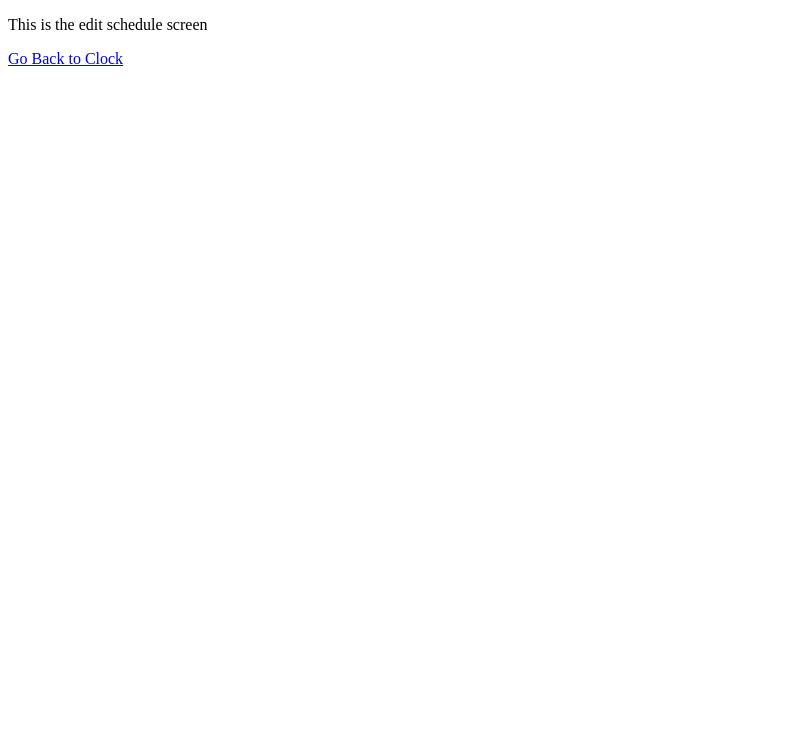
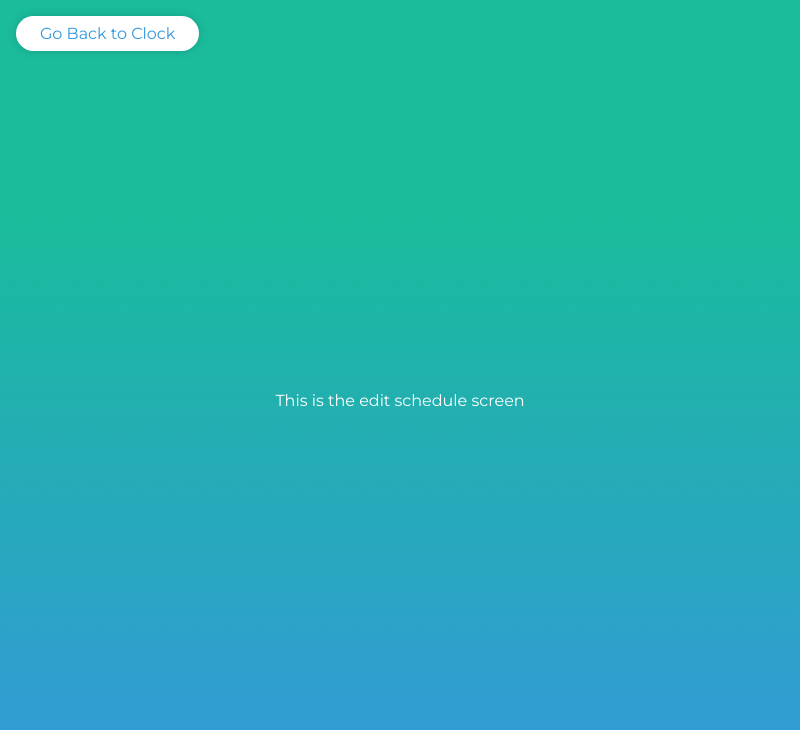
Before and after one commit to AnaliaMok/ClockApp, an Electron app: page edit_schedule.html in a window 800 px wide. Drawn offline with Linux system fonts and the light colour scheme.

Commit message:
Added script includes and gradient background

```diff
--- a/edit_schedule.html
+++ b/edit_schedule.html
@@ -5,11 +5,27 @@
     <meta name="viewport" content="width=device-width, initial-scale=1.0">
     <meta http-equiv="X-UA-Compatible" content="ie=edge">
     <title>ClockApp - Editing Schedule</title>
+    <link href="https://fonts.googleapis.com/css?family=Montserrat%7COpen+Sans%7CRaleway" rel="stylesheet">
+    <link rel="stylesheet" href="assets/css/style.css">
 </head>
 <body>
+    <canvas id="background-gradient"></canvas>
     <main>
+
         <p>This is the edit schedule screen</p>
-        <p><a href="./index.html">Go Back to Clock</a></p>
+        <div id="edit-btn-holder">
+            <a href="./index.html">Go Back to Clock</a>
+        </div>
+
     </main>
 </body>
+<script src="assets/data/schedule.json"></script>
+<script src="modules/schedule_module.js"></script>
+<script src="modules/clock_module.js"></script>
+<script type="text/javascript">
+    window.onload = init;
+    function init(){
+        Clock.changeBackground(true);
+    }
+</script>
 </html>
--- a/modules/clock_module.js
+++ b/modules/clock_module.js
@@ -230,7 +230,8 @@ var Clock = (function(){
             changeDate();
             startTime();
             changeBackground(true);
-        }
+        },
+        changeBackground: changeBackground
     };
 
 })(Schedule);
```
